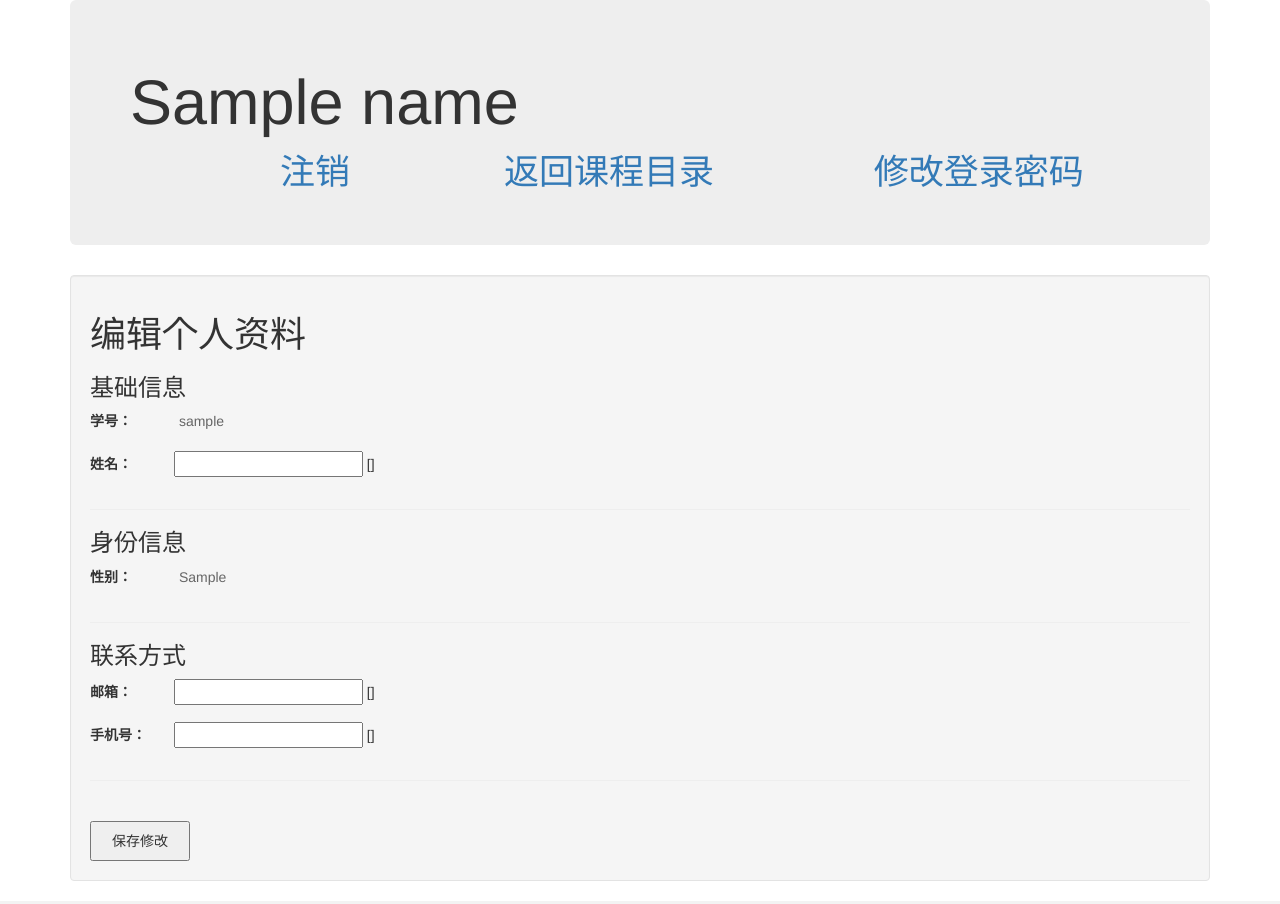
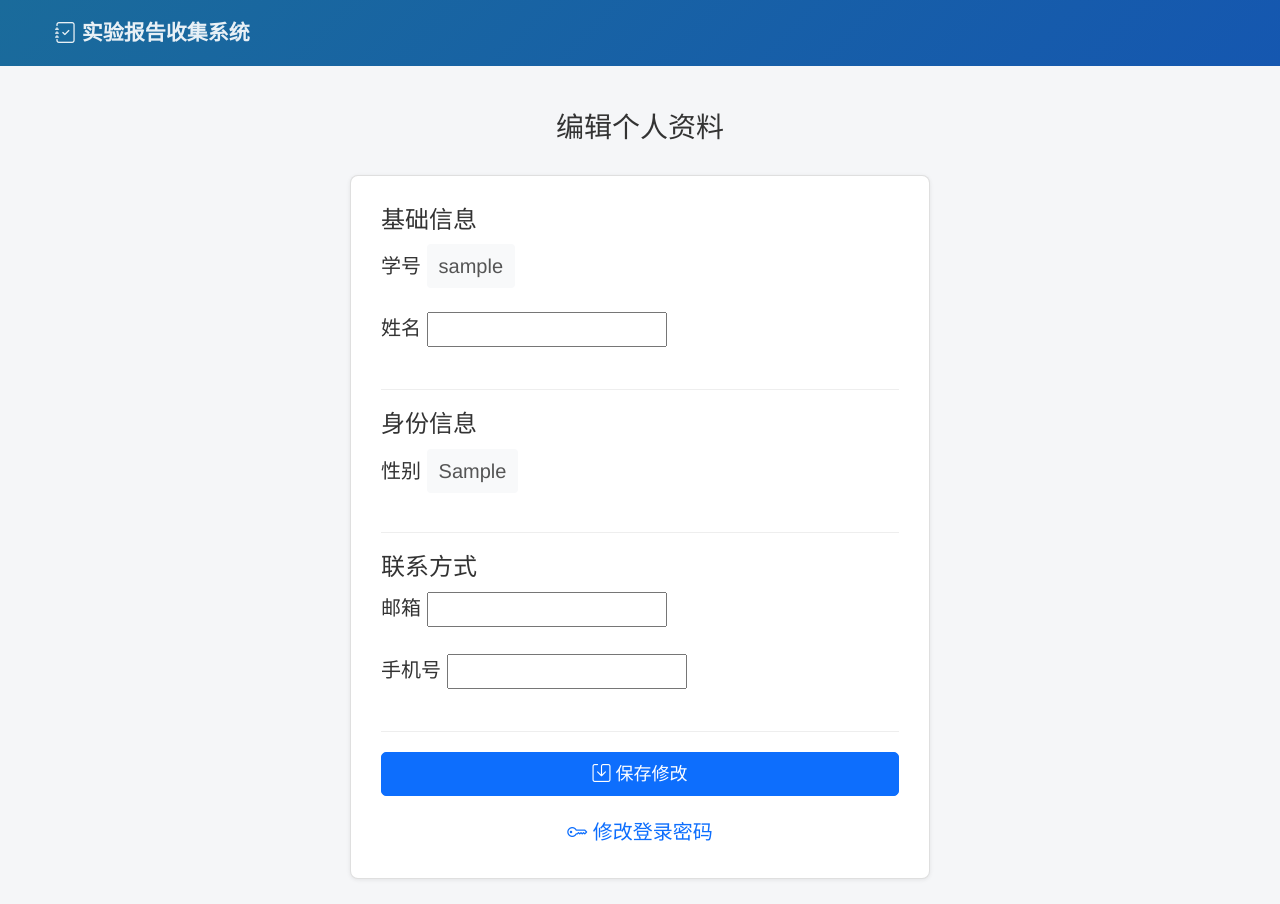
Before and after one commit to szdmgy/mycourse, a Django app: template mycourse/mycourse/templates/profile.html in a window 1280 px wide. Before the commit the page ends 881 px from the top, so only its background shows below. Run offline with Django 3.2, Linux system fonts and the light colour scheme; the template is opened without the code that fills it: most values are stand-ins (such as "Sample title", 1, 10 or a date in 2020); form fields are guessed from the names that the template uses; some libraries are stand-ins or nearby versions.

Commit message:
Phase 5: UI base framework - base.html, global.css, large fonts
- New base.html: Bootstrap 5 navbar with role-adaptive menu, block-based template
- New global.css: body 20px, table 18px, h1 32px, h2 28px, h3 24px, badge 16px
- Navbar: gradient theme, system name, course list, profile, admin entry (superuser only)
- login.html: sync large font (body 20px, title 28px, input 18px), stays independent
- change_password.html: inherits base.html, card layout
- profile.html: inherits base.html, form-control Bootstrap classes
- UserProfileEditForm: added Bootstrap CSS class attrs to widgets
- Bootstrap 3 files retained for now (other pages still reference them)

Co-authored-by: Cursor <cursoragent@cursor.com>

```diff
--- a/mycourse/mycourse/app01/views.py
+++ b/mycourse/mycourse/app01/views.py
@@ -100,7 +100,9 @@ class UserProfileEditForm(forms.ModelForm):
         model = UserProfile
         fields = ['name', 'email', 'phone']
         widgets = {
-            'name': forms.TextInput(attrs={'readonly': 'readonly'}),
+            'name': forms.TextInput(attrs={'readonly': 'readonly', 'class': 'form-control'}),
+            'email': forms.EmailInput(attrs={'class': 'form-control'}),
+            'phone': forms.TextInput(attrs={'class': 'form-control'}),
         }
         labels = {
             'name': '姓名',
--- /dev/null
+++ b/mycourse/mycourse/static/css/global.css
@@ -0,0 +1,72 @@
+/* ═══════════════════════ mycourse 全局样式 ═══════════════════════
+   正文 20px，表格 18px，适合投影/大屏教学场景
+   配合 Bootstrap 5.1.3 使用
+   ═════════════════════════════════════════════════════════════════ */
+
+/* --- 基准字体 --- */
+html { font-size: 20px; }
+body {
+  font-family: 'Microsoft YaHei', 'PingFang SC', 'Helvetica Neue', Arial, sans-serif;
+  font-size: 1rem;           /* 20px */
+  line-height: 1.6;
+  color: #333;
+  background: #f5f6f8;
+}
+
+/* --- 标题 --- */
+h1, .h1 { font-size: 1.6rem; }   /* 32px */
+h2, .h2 { font-size: 1.4rem; }   /* 28px */
+h3, .h3 { font-size: 1.2rem; }   /* 24px */
+h4, .h4 { font-size: 1.1rem; }   /* 22px */
+
+/* --- 表格 --- */
+.table, table { font-size: 0.9rem; }   /* 18px */
+.table th { font-weight: 600; }
+
+/* --- 表单 --- */
+label, .form-label  { font-size: 1rem; }     /* 20px */
+.form-control, .form-select,
+input, select, textarea {
+  font-size: 0.9rem;   /* 18px */
+}
+.form-text { font-size: 0.75rem; color: #6c757d; }
+
+/* --- 按钮 --- */
+.btn { font-size: 0.9rem; }   /* 18px */
+
+/* --- 导航栏 --- */
+.navbar { font-size: 0.9rem; }   /* 18px */
+.navbar-brand { font-size: 1.05rem; font-weight: 600; }
+
+/* --- Badge --- */
+.badge { font-size: 0.8rem; }   /* 16px */
+
+/* --- 卡片/容器通用 --- */
+.page-container {
+  max-width: 1200px;
+  margin: 0 auto;
+  padding: 25px 30px;
+}
+.card { border-radius: 8px; box-shadow: 0 1px 4px rgba(0,0,0,.08); }
+
+/* --- 顶部导航定制 --- */
+.navbar-mycourse {
+  background: linear-gradient(135deg, #1a6b9b 0%, #1557b0 100%);
+  padding: 0.5rem 1rem;
+}
+.navbar-mycourse .navbar-brand,
+.navbar-mycourse .nav-link,
+.navbar-mycourse .navbar-text { color: rgba(255,255,255,.9) !important; }
+.navbar-mycourse .nav-link:hover { color: #fff !important; }
+.navbar-mycourse .nav-link.active { color: #fff !important; font-weight: 600; border-bottom: 2px solid #fff; }
+
+/* --- 状态 Badge --- */
+.badge-submitted  { background: #28a745; }
+.badge-partial    { background: #ffc107; color: #333; }
+.badge-pending    { background: #6c757d; }
+.badge-delay      { background: #fd7e14; }
+.badge-overdue    { background: #dc3545; }
+
+/* --- 工具类 --- */
+.text-muted-sm { font-size: 0.75rem; color: #999; }
+.mt-page { margin-top: 1.2rem; }
--- /dev/null
+++ b/mycourse/mycourse/templates/base.html
@@ -0,0 +1,79 @@
+{% load static %}
+<!DOCTYPE html>
+<html lang="zh-CN">
+<head>
+  <meta charset="UTF-8">
+  <meta name="viewport" content="width=device-width, initial-scale=1.0">
+  <title>{% block title %}实验报告收集系统{% endblock %}</title>
+  <link rel="stylesheet" href="{% static 'css/bootstrap5.1.3.min.css' %}">
+  <link rel="stylesheet" href="{% static 'css/bootstrap-icons.min.css' %}">
+  <link rel="stylesheet" href="{% static 'css/global.css' %}">
+  {% block extra_css %}{% endblock %}
+</head>
+<body>
+
+<!-- ════════ 顶部导航栏 ════════ -->
+<nav class="navbar navbar-expand-lg navbar-mycourse mb-3">
+  <div class="container-fluid" style="max-width:1200px; margin:0 auto;">
+    <a class="navbar-brand" href="{% url 'teacherCourseList' %}">
+      <i class="bi bi-journal-check"></i> 实验报告收集系统
+    </a>
+    <button class="navbar-toggler" type="button" data-bs-toggle="collapse" data-bs-target="#mainNav">
+      <span class="navbar-toggler-icon" style="filter:invert(1);"></span>
+    </button>
+
+    <div class="collapse navbar-collapse" id="mainNav">
+      <ul class="navbar-nav me-auto">
+        {% if request.user.is_authenticated %}
+          {% if request.user.is_superuser or request.user.profile.type == 'T' %}
+            <li class="nav-item">
+              <a class="nav-link {% block nav_courses %}{% endblock %}" href="{% url 'teacherCourseList' %}">
+                <i class="bi bi-book"></i> 课程列表
+              </a>
+            </li>
+          {% else %}
+            <li class="nav-item">
+              <a class="nav-link {% block nav_stu_courses %}{% endblock %}" href="{% url 'studentCourseList' %}">
+                <i class="bi bi-book"></i> 我的课程
+              </a>
+            </li>
+          {% endif %}
+          <li class="nav-item">
+            <a class="nav-link {% block nav_profile %}{% endblock %}" href="{% url 'profile_edit' %}">
+              <i class="bi bi-person"></i> 个人信息
+            </a>
+          </li>
+          {% if request.user.is_superuser %}
+            <li class="nav-item">
+              <a class="nav-link {% block nav_admin %}{% endblock %}" href="{% url 'manager' %}">
+                <i class="bi bi-gear"></i> 管理员入口
+              </a>
+            </li>
+          {% endif %}
+        {% endif %}
+      </ul>
+
+      {% if request.user.is_authenticated %}
+      <span class="navbar-text me-3">
+        <i class="bi bi-person-circle"></i>
+        {{ request.user.profile.name }}
+        {% if request.user.is_superuser %}(管理员){% elif request.user.profile.type == 'T' %}(教师){% else %}(学生){% endif %}
+      </span>
+      <a class="btn btn-outline-light btn-sm" href="{% url 'logout' %}">
+        <i class="bi bi-box-arrow-right"></i> 注销
+      </a>
+      {% endif %}
+    </div>
+  </div>
+</nav>
+
+<!-- ════════ 页面主体 ════════ -->
+<main class="page-container">
+  {% block content %}{% endblock %}
+</main>
+
+<script src="{% static 'js/jquery.min.js' %}"></script>
+<script src="{% static 'js/bootstrap5.1.3.bundle.min.js' %}"></script>
+{% block extra_js %}{% endblock %}
+</body>
+</html>
--- a/mycourse/mycourse/templates/profile.html
+++ b/mycourse/mycourse/templates/profile.html
@@ -1,91 +1,72 @@
-<!DOCTYPE html>
-<html>
-<head>
+{% extends "base.html" %}
+{% block title %}个人资料 - 实验报告收集系统{% endblock %}
+{% block nav_profile %}active{% endblock %}
 
-    <title>编辑个人资料 - {{ profile.name }}</title>
-     {% load static %}
-    <link href="{% static 'css/studentCourseList.css' %}" rel="stylesheet"/>
-    <link rel="stylesheet" href="{% static 'css/bootstrap.css' %}">
+{% block extra_css %}
+<style>
+  .profile-container { max-width: 580px; margin: 0 auto; }
+  .form-section { margin-bottom: 20px; padding-bottom: 15px; border-bottom: 1px solid #eee; }
+  .readonly-field { color: #555; background: #f8f9fa; padding: 6px 12px; border-radius: 4px; display: inline-block; }
+</style>
+{% endblock %}
 
+{% block content %}
+<div class="profile-container">
+  <h2 class="mb-4 text-center">编辑个人资料</h2>
 
-    <style>
-        .form-group { margin-bottom: 15px; }
-        label { display: inline-block; width: 80px; }
-        input[readonly] {
-            background-color: #f5f5f5;
-            border: 1px solid #ddd;
-            padding: 5px;
-        }
-        .readonly-field {
-            color: #666;
-            padding: 5px;
-        }
-        .form-section { margin-bottom: 20px; border-bottom: 1px solid #eee; padding-bottom: 15px; }
-    </style>
-</head>
-<body>
-<div class="container">
-    <!-- 欢迎语句和注销 -->
-    <div class="jumbotron ">
-        <h1>{{ name }}</h1>
-        <a href="{% url 'logout' %}" id="logout"> 注销</a>
-        {% if profile.type == 'T' %}
-            <a href="{% url 'teacherCourseList' %}" id="courseList-a"> 返回课程目录 </a>
-        {% else %}
-            <a href="{% url 'studentCourseList' %}" id="courseList-a"> 返回课程目录 </a>
+  {% if ok %}
+    <div class="alert alert-success"><i class="bi bi-check-circle"></i> 个人信息修改成功！</div>
   {% endif %}
 
-        <a href="{% url 'change_password' %}" id="courseList-a"> 修改登录密码 </a>
-    </div>
-
-    <div class="courseList-div well">
-        <h1>编辑个人资料</h1>
+  <div class="card p-4">
     <form method="post" novalidate>
       {% csrf_token %}
 
-            <!-- 用户信息（只读，关联Django User模型） -->
       <div class="form-section">
         <h3>基础信息</h3>
-                <div class="form-group">
-                    <label>{% if profile.type == 'T' %}工号：{% else %}学号：{% endif %}</label>
-                    <span class="readonly-field">{{ profile.user.username }}</span>  <!-- 显示User的用户名 -->
+        <div class="mb-3">
+          <label class="form-label">{% if profile.type == 'T' %}工号{% else %}学号{% endif %}</label>
+          <span class="readonly-field">{{ profile.user.username }}</span>
         </div>
-                <div class="form-group">
-                    <label>姓名：</label>
+        <div class="mb-3">
+          <label class="form-label">姓名</label>
           {{ form.name }}
-                    {{ form.name.errors }}
+          {% if form.name.errors %}<div class="text-danger">{{ form.name.errors.0 }}</div>{% endif %}
         </div>
       </div>
 
-            <!-- 身份信息（只读） -->
       <div class="form-section">
         <h3>身份信息</h3>
-                <div class="form-group">
-                    <label>性别：</label>
+        <div class="mb-3">
+          <label class="form-label">性别</label>
           <span class="readonly-field">{{ profile.get_gender_display }}</span>
         </div>
       </div>
 
-            <!-- 可编辑信息 -->
       <div class="form-section">
         <h3>联系方式</h3>
-                <div class="form-group">
-                    <label for="{{ form.email.id_for_label }}">邮箱：</label>
+        <div class="mb-3">
+          <label for="{{ form.email.id_for_label }}" class="form-label">邮箱</label>
           {{ form.email }}
-                    {{ form.email.errors }}
+          {% if form.email.errors %}<div class="text-danger">{{ form.email.errors.0 }}</div>{% endif %}
         </div>
-                <div class="form-group">
-                    <label for="{{ form.phone.id_for_label }}">手机号：</label>
+        <div class="mb-3">
+          <label for="{{ form.phone.id_for_label }}" class="form-label">手机号</label>
           {{ form.phone }}
-                    {{ form.phone.errors }}
-                </div>
-            </div>
-            {% if ok %}<div class="form-group  alert-success">  <h2 > 个人信息修改成功！</h2> </div>{% endif %}
-            <button type="submit" style="margin-top: 20px; padding: 8px 20px;">保存修改</button>
-        </form>
-
+          {% if form.phone.errors %}<div class="text-danger">{{ form.phone.errors.0 }}</div>{% endif %}
         </div>
       </div>
 
-</body>
-</html>
+      <button type="submit" class="btn btn-primary w-100">
+        <i class="bi bi-save"></i> 保存修改
+      </button>
+    </form>
+
+    <div class="text-center mt-3">
+      <a href="{% url 'change_password' %}" class="text-decoration-none">
+        <i class="bi bi-key"></i> 修改登录密码
+      </a>
+    </div>
+  </div>
+</div>
+{% endblock %}
```
Also changed, not shown: mycourse/mycourse/templates/change_password.html (+32 -93 lines), mycourse/mycourse/templates/login.html (+29 -28 lines), 当前工作状态.md (+21 -11 lines). Lines whose indentation alone changed are shown as unchanged.
